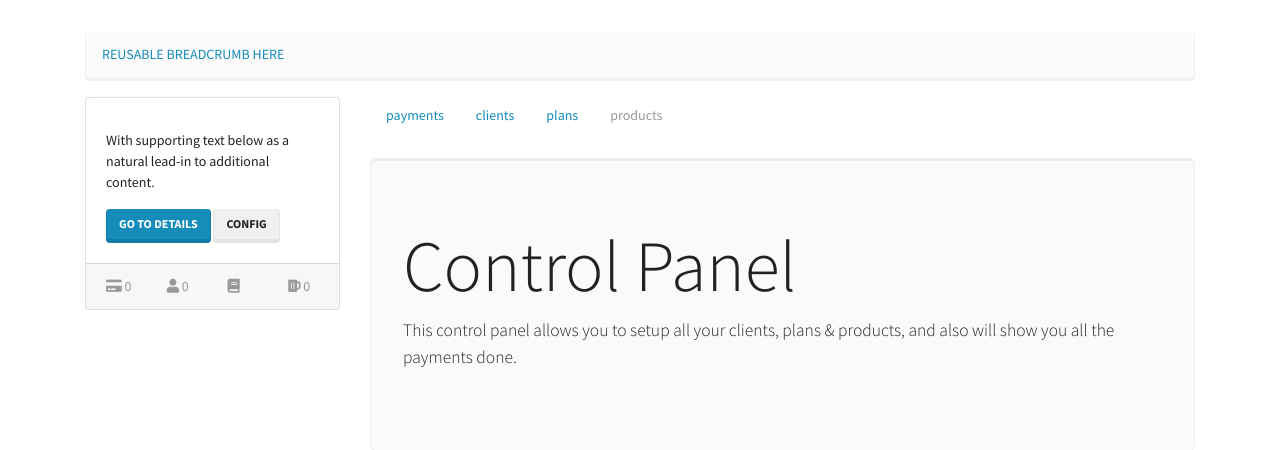
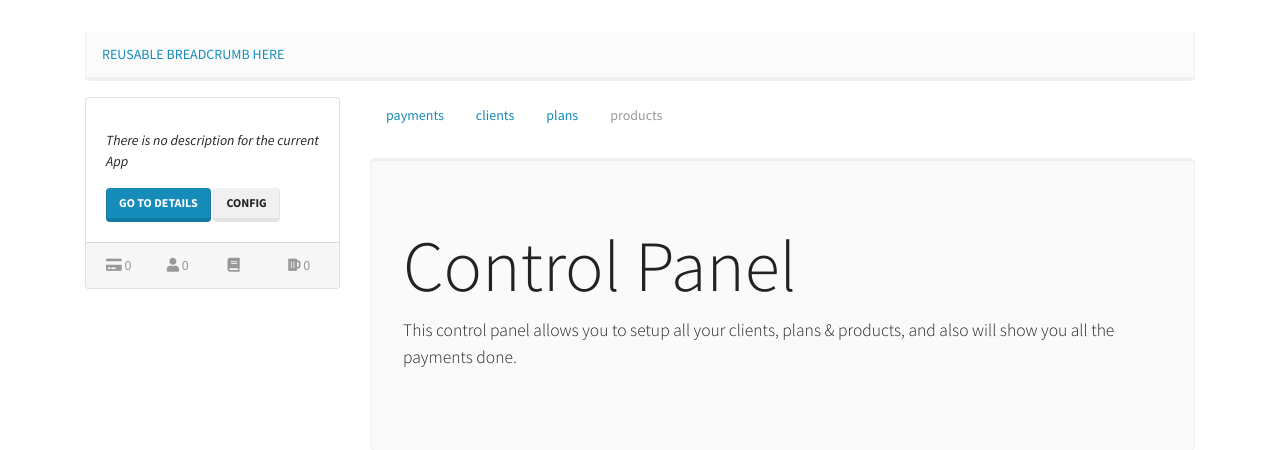
Before and after one commit to agapanto/pagosimple, a Django app: template pagosimple_frontend/templates/dashboard/apps/detail.html in a window 1280 px wide. Shown: the part 57-507 px from the top of the page. Run offline with Django 3.2, Linux system fonts and the light colour scheme; the template is opened without the code that fills it, so the values that code supplies are empty; some libraries are stand-ins or nearby versions.

Commit message:
Add app.description display to app_card html component

```diff
--- a/pagosimple_frontend/templates/components/app_card.html
+++ b/pagosimple_frontend/templates/components/app_card.html
@@ -6,7 +6,11 @@
     <h5 class="card-title">{{ app.name }}</h5>
     <div class="card-text">
       <p>
-        With supporting text below as a natural lead-in to additional content.
+        {% if app.description %}
+          {{ app.description }}
+        {% else %}
+          <i>There is no description for the current App</i>
+        {% endif %}
       </p>
     </div>
     <a href="{% url 'app_detail' app_unique_id=app.unique_id %}" class="btn btn-primary">
```
